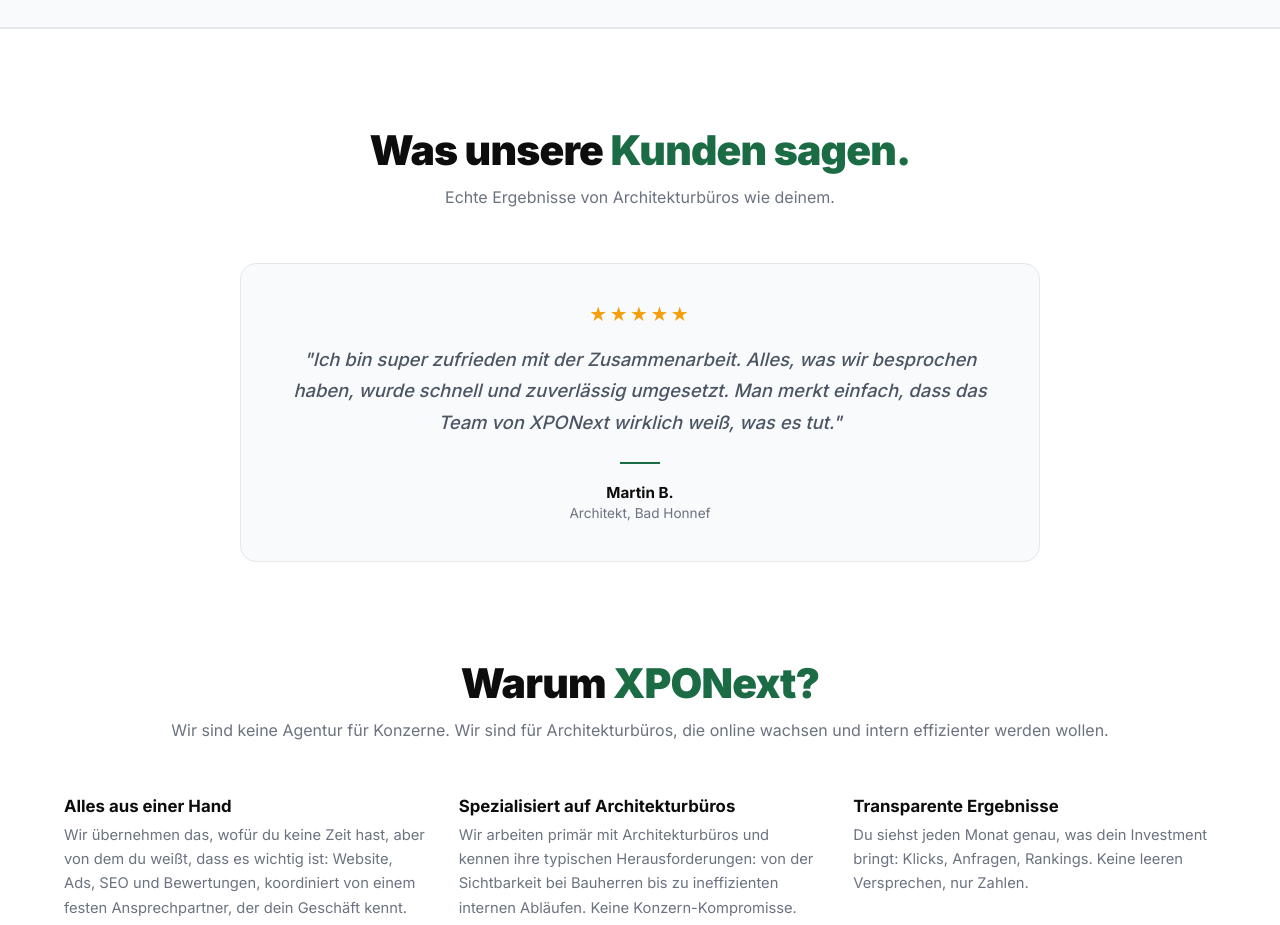
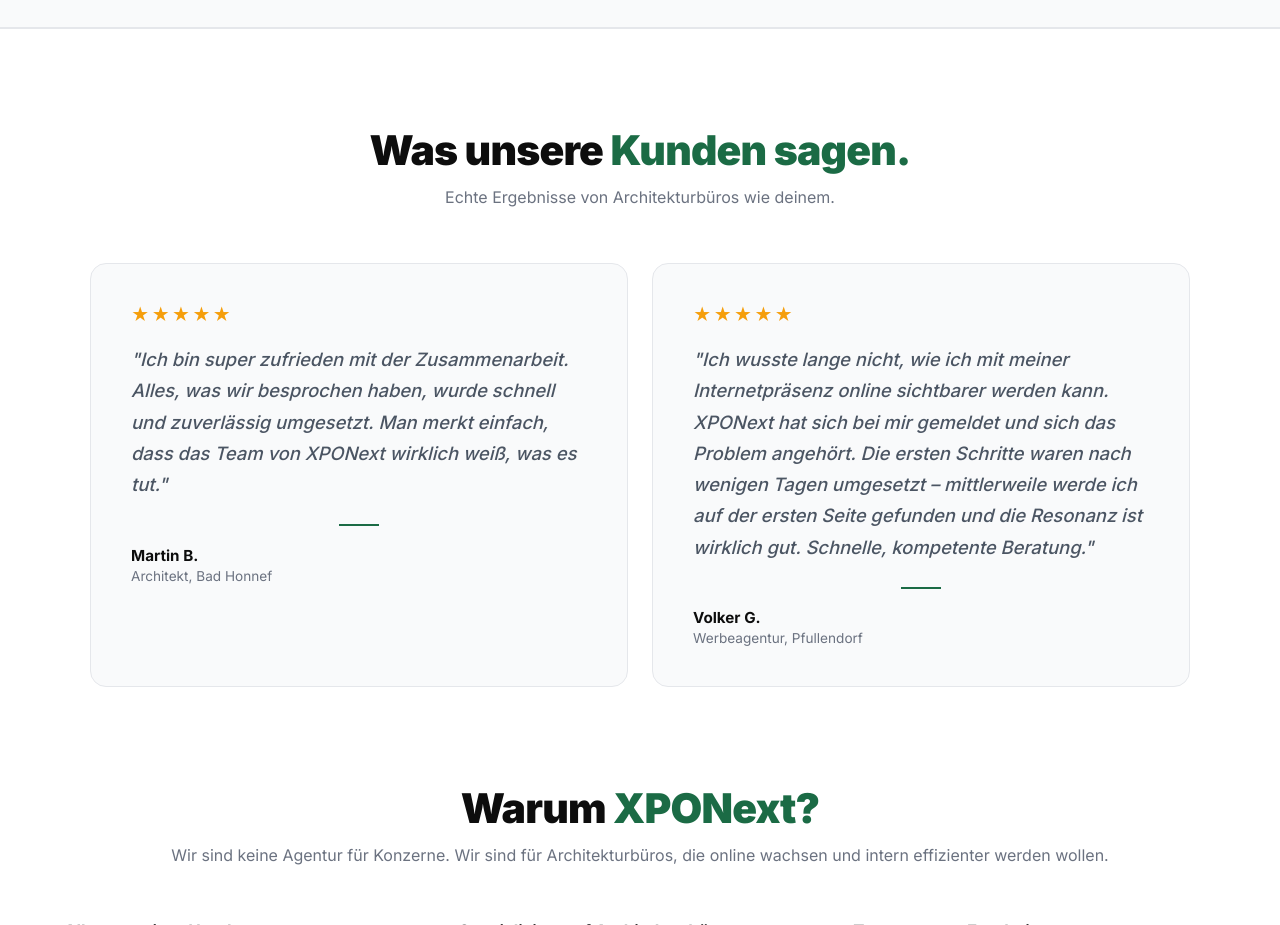
Before and after one commit to XPONext/Website, a plain HTML site: page index.html in a window 1280 px wide. Shown: the part 4700-5625 px from the top of the page. Drawn offline with Linux system fonts and the light colour scheme.

Commit message:
Göth Bewertung

```diff
--- a/index.html
+++ b/index.html
@@ -592,9 +592,18 @@
       border-top: 1px solid #E5E7EB;
     }
     .testimonial-inner {
-      max-width: 800px;
+      max-width: 1100px;
       margin: 0 auto;
       text-align: center;
+    }
+    .testimonial-grid {
+      display: grid;
+      grid-template-columns: 1fr 1fr;
+      gap: 1.5rem;
+      margin-top: 3rem;
+    }
+    @media (max-width: 768px) {
+      .testimonial-grid { grid-template-columns: 1fr; }
     }
     .testimonial-wrap .section-header h2 { color: #0D0D0D; }
     .testimonial-wrap .section-header p { color: #6B7280; }
@@ -603,7 +612,7 @@
       border: 1px solid #E5E7EB;
       border-radius: 16px;
       padding: 2.5rem;
-      margin-top: 3rem;
+      text-align: left;
     }
     .testimonial-stars { color: #F59E0B; font-size: 1.1rem; letter-spacing: 2px; margin-bottom: 1.2rem; }
     .testimonial-quote {
@@ -1138,6 +1147,7 @@
         <h2>Was unsere <em>Kunden sagen.</em></h2>
         <p>Echte Ergebnisse von Architekturbüros wie deinem.</p>
       </div>
+      <div class="testimonial-grid">
         <div class="testimonial-card">
           <div class="testimonial-stars">★★★★★</div>
           <div class="testimonial-quote">
@@ -1146,6 +1156,16 @@
           <div class="testimonial-divider"></div>
           <div class="testimonial-name">Martin B.</div>
           <div class="testimonial-role">Architekt, Bad Honnef</div>
+        </div>
+        <div class="testimonial-card">
+          <div class="testimonial-stars">★★★★★</div>
+          <div class="testimonial-quote">
+            "Ich wusste lange nicht, wie ich mit meiner Internetpräsenz online sichtbarer werden kann. XPONext hat sich bei mir gemeldet und sich das Problem angehört. Die ersten Schritte waren nach wenigen Tagen umgesetzt – mittlerweile werde ich auf der ersten Seite gefunden und die Resonanz ist wirklich gut. Schnelle, kompetente Beratung."
+          </div>
+          <div class="testimonial-divider"></div>
+          <div class="testimonial-name">Volker G.</div>
+          <div class="testimonial-role">Werbeagentur, Pfullendorf</div>
+        </div>
       </div>
     </div>
   </div>
```
Lines whose indentation alone changed are shown as unchanged.
